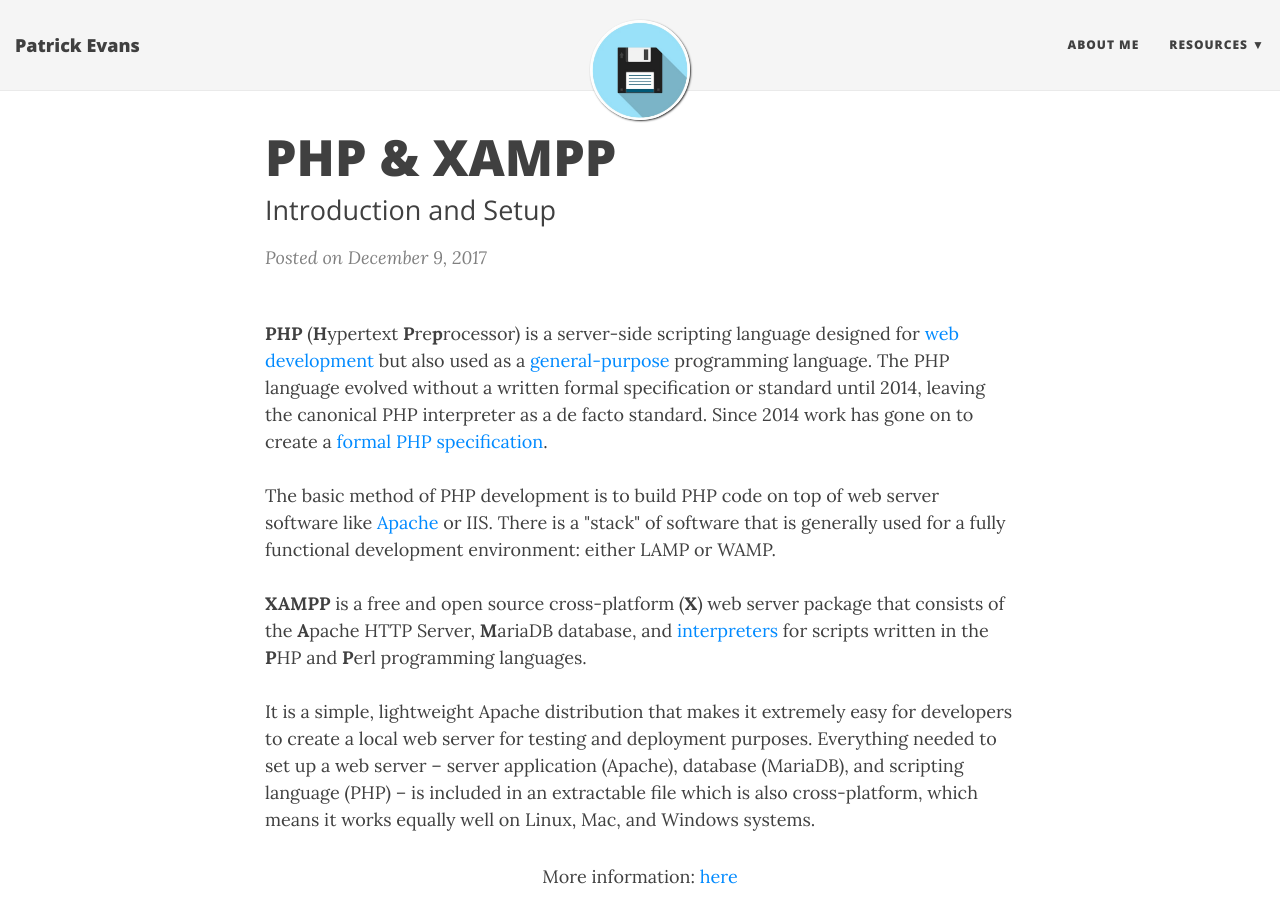
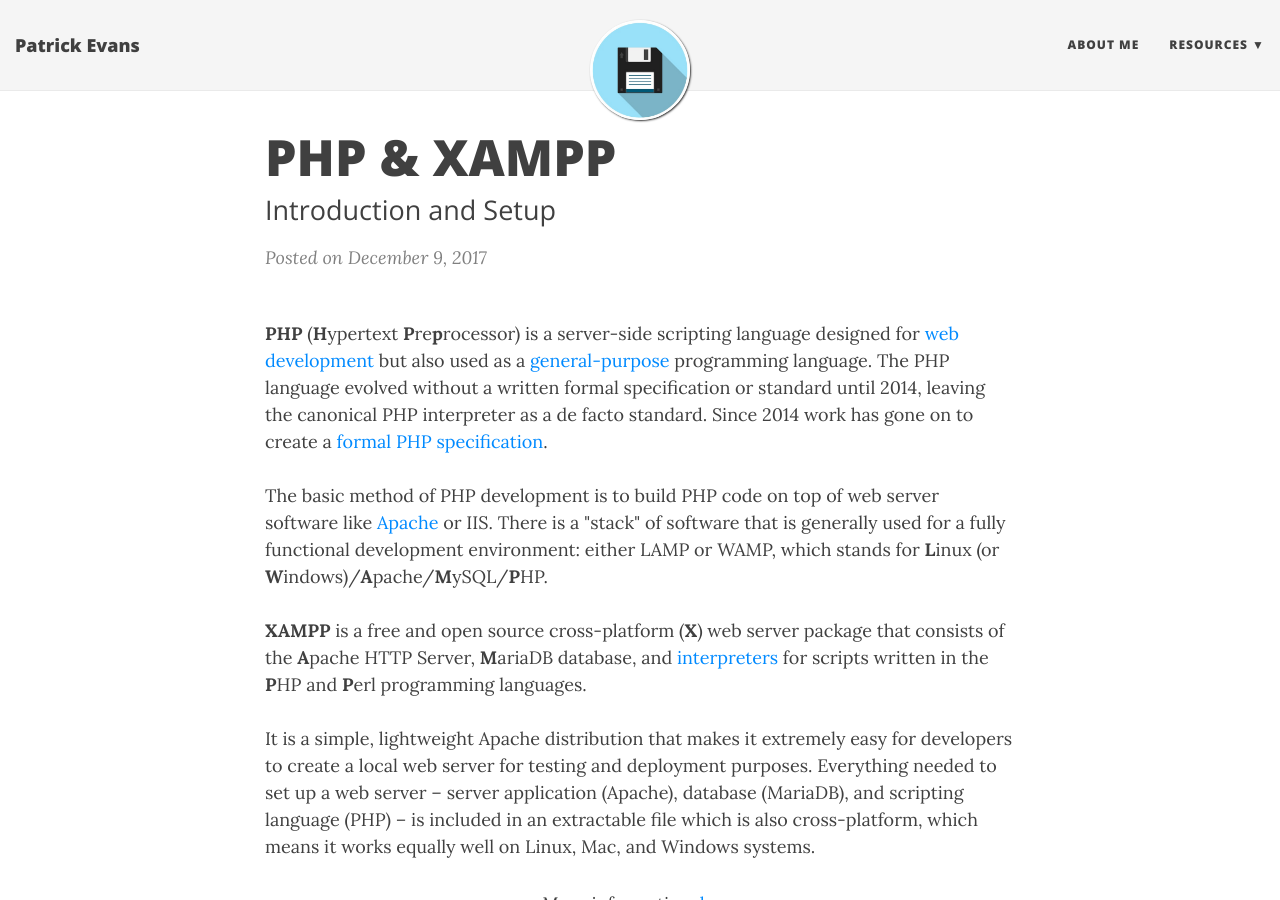
Before and after one commit to patevs/old_blog, a Jekyll site: the page built from _posts/2017-12-09-php.md, in a window 1280 px wide and 900 px high. Built offline with Jekyll 4.4.1, drawn with Linux system fonts in a browser that asks for light colours; nearby versions of some CDN libraries.

Commit message:
grammer_ php _post

```diff
--- a/_posts/2017-12-09-php.md
+++ b/_posts/2017-12-09-php.md
@@ -9,7 +9,7 @@ subtitle: Introduction and Setup
 <strong>PHP</strong> (<strong>H</strong>ypertext <strong>P</strong>re<strong>p</strong>rocessor) is a server-side scripting language designed for <a href="https://en.wikipedia.org/wiki/Web_development">web development</a> but also used as a <a href="https://en.wikipedia.org/wiki/General-purpose_programming_language">general-purpose</a> programming language.
 The PHP language evolved without a written formal specification or standard until 2014, leaving the canonical PHP interpreter as a de facto standard. Since 2014 work has gone on to create a <a href="https://www.itworld.com/article/2697195/enterprise-software/php-gets-a-formal-specification--at-last.html">formal PHP specification</a>.<br>
 <br>
-The basic method of PHP development is to build PHP code on top of web server software like <a href="https://en.wikipedia.org/wiki/Apache_HTTP_Server">Apache</a> or IIS. There is a "stack" of software that is generally used for a fully functional development environment: either LAMP or WAMP.<br>
+The basic method of PHP development is to build PHP code on top of web server software like <a href="https://en.wikipedia.org/wiki/Apache_HTTP_Server">Apache</a> or IIS. There is a "stack" of software that is generally used for a fully functional development environment: either LAMP or WAMP, which stands for <strong>L</strong>inux (or <strong>W</strong>indows)/<strong>A</strong>pache/<strong>M</strong>ySQL/<strong>P</strong>HP.<br>
 <br>
 <strong>XAMPP</strong> is a free and open source cross-platform (<strong>X</strong>) web server package that consists of the <strong>A</strong>pache HTTP Server, <strong>M</strong>ariaDB database, and <a href="https://en.wikipedia.org/wiki/Interpreter_(computing)">interpreters</a> for scripts written in the <strong>P</strong>HP and <strong>P</strong>erl programming languages.<br>
 <br>
```
